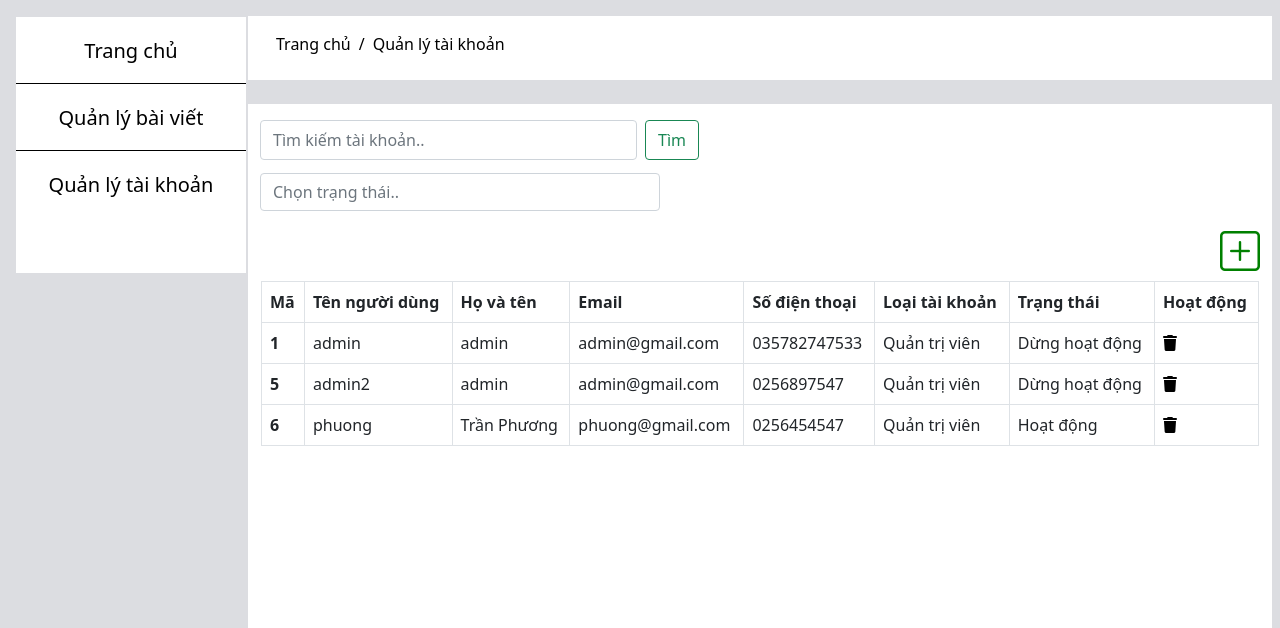
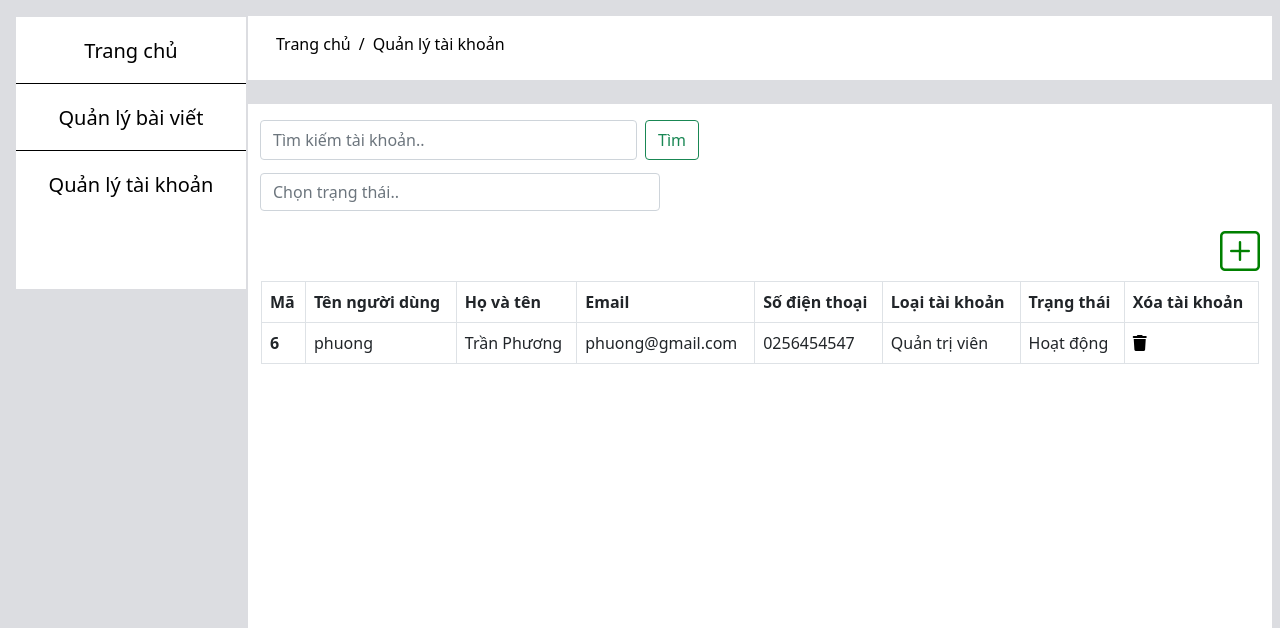
Before and after one commit to tranphuong107/CongThongTinTuyenSinh, a PHP site: page /mng-account.php in a window 1280 px wide. Shown: the top 628 px of the page. Run offline with PHP 8.4, Linux system fonts and the light colour scheme; a user stored in the database is signed in; data comes from the database, SQL or seed files in the repository; some libraries are stand-ins or nearby versions.

Commit message:
fix delete admin

```diff
--- a/Src/Admin/header.php
+++ b/Src/Admin/header.php
@@ -28,7 +28,7 @@
           position: fixed;
           left: 0;
           width: 230px;
-          height: 32%;
+          height: 34%;
           background-color: white;
           margin-top: 17px;
           margin-left: 16px;
--- a/Src/Admin/mng-account.php
+++ b/Src/Admin/mng-account.php
@@ -72,7 +72,7 @@
                                             <th scope ="col">Số điện thoại</th>
                                             <th scope ="col">Loại tài khoản</th>
                                             <th scope ="col">Trạng thái</th>
-                                            <th scope ="col">Hoạt động</th>
+                                            <th scope ="col">Xóa tài khoản</th>
 
                                         </tr>
 
@@ -84,7 +84,7 @@
                         <?php
 
                                 // Bước 02: Thực hiện TRUY VẤN
-                                $sql    = "SELECT*FROM users";
+                                $sql    = "SELECT*FROM users where Status ='Hoạt động'";
                                 $result = mysqli_query($conn,$sql); //Lưu kết quả trả về vào result
                                 // Bước 03: Phân tích và xử lý kết quả
                                 if(mysqli_num_rows($result)>0){
```
